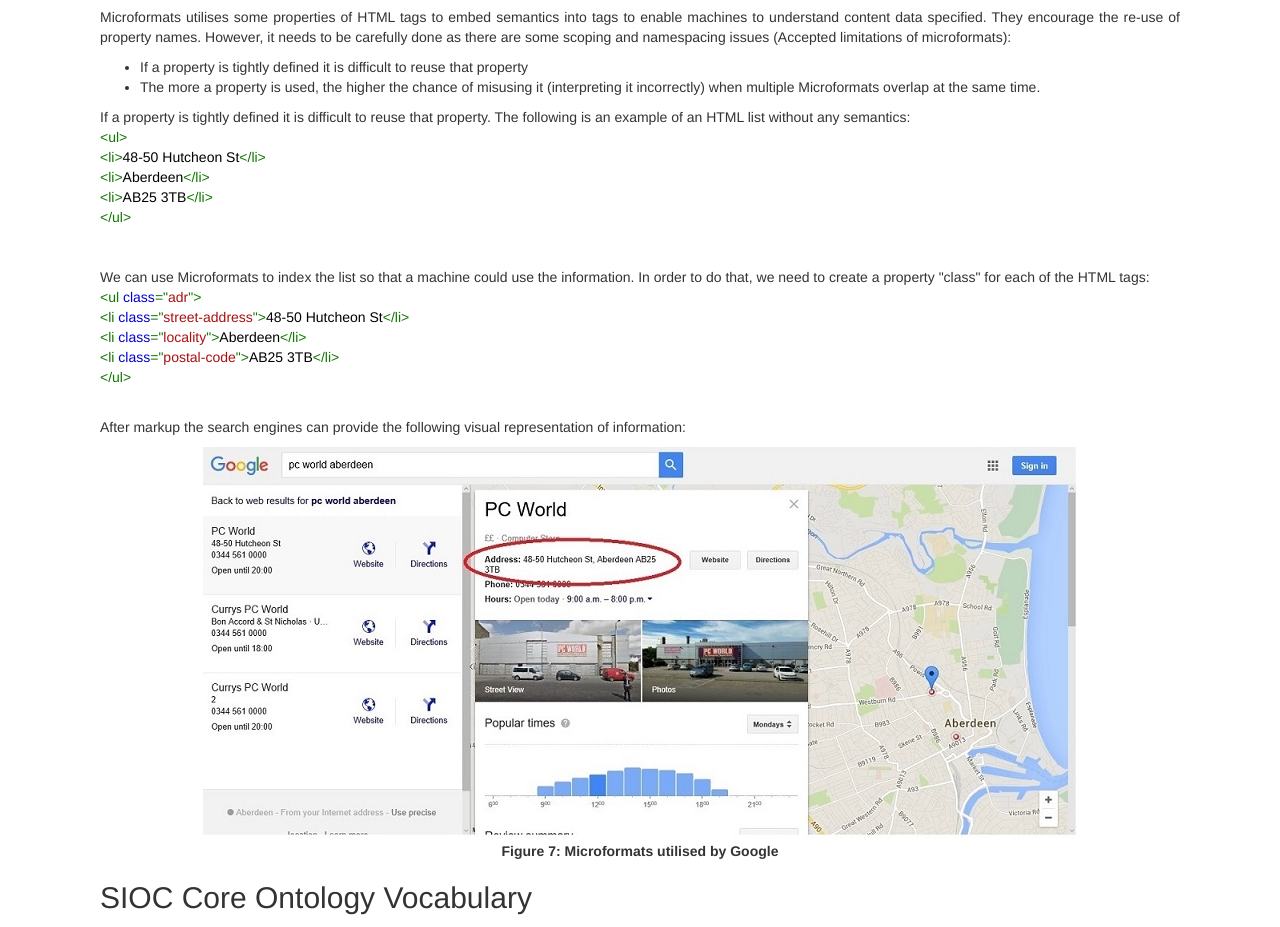
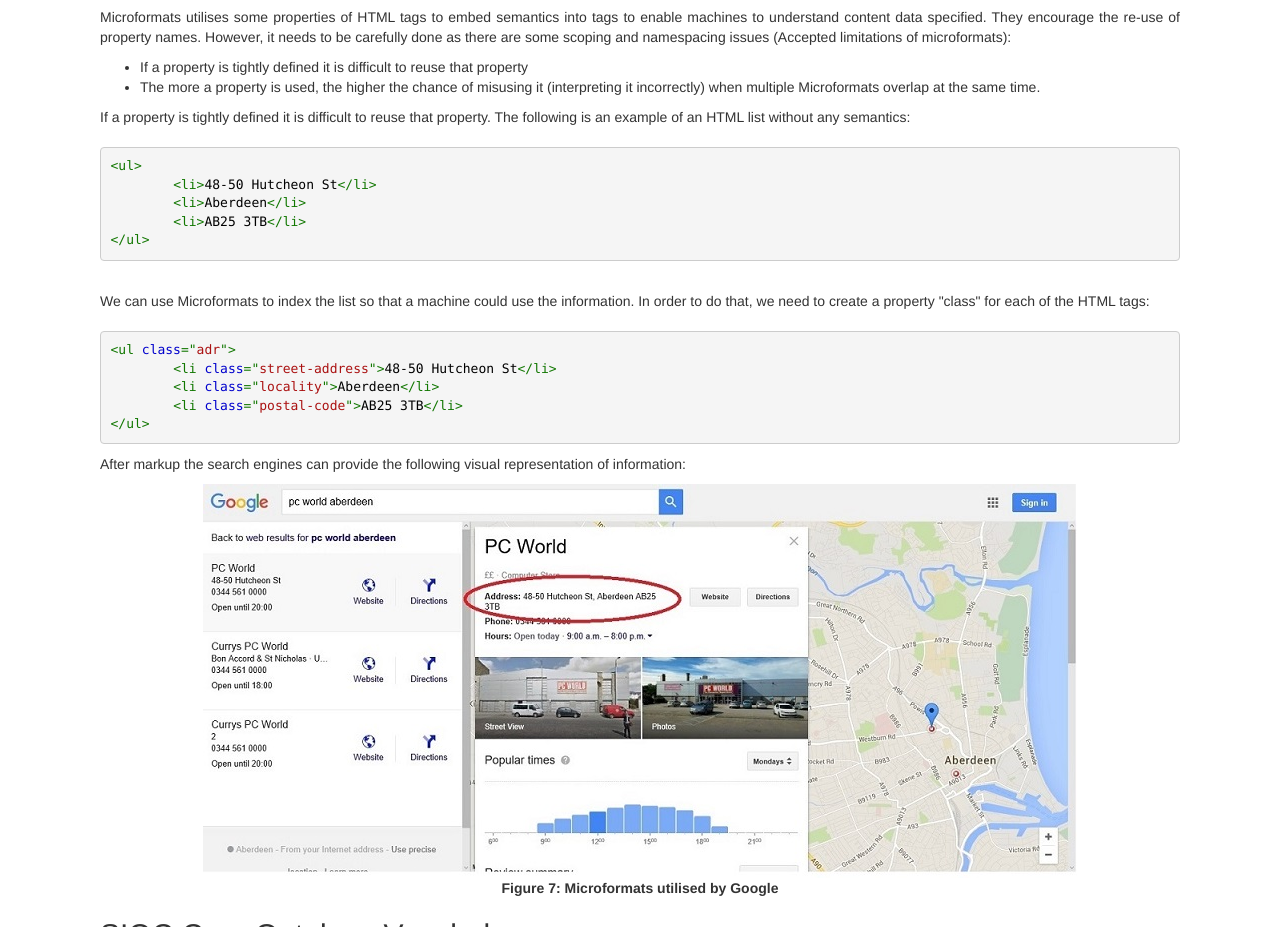
Before and after one commit to nenov92/Semantic-Web-Engineering, a plain HTML site: page index.html in a window 1280 px wide. Shown: the part 7652-8579 px from the top of the page. Drawn offline with Linux system fonts and the light colour scheme.

Commit message:
Final Commit - placed the microformat examples withing a <pre> tag

```diff
--- a/index.html
+++ b/index.html
@@ -387,37 +387,24 @@
 				</ul>If a property is tightly defined it is difficult to reuse that property.
 				The following is an example of an HTML list without any semantics:
 				<br />
-				<div class="codeblock greenText" >
-					&lt;ul&gt;
 				<br />
+<pre><div class="codeblock greenText" >&lt;ul&gt;
 	&lt;li&gt;48-50 Hutcheon St&lt;/li&gt;
-					<br />
 	&lt;li&gt;Aberdeen&lt;/li&gt;
-					<br />
 	&lt;li&gt;AB25 3TB&lt;/li&gt;
-					<br />
-					&lt;/ul&gt;
-				</div>
-
-				<br />
+&lt;/ul&gt;</div></pre>
 				<br />
 				We can use Microformats to index the list so that a machine could use the information.
 				In order to do that, we need to create a property "class" for each of the HTML tags:
 				<br />
-				<div class="codeblock greenText" >
-					&lt;ul class="adr"&gt;
 				<br />
+<pre><div class="codeblock greenText" >&lt;ul class="adr"&gt;
 	&lt;li class="street-address"&gt;48-50 Hutcheon St&lt;/li&gt;
-					<br />
 	&lt;li class="locality"&gt;Aberdeen&lt;/li&gt;
-					<br />
 	&lt;li class="postal-code"&gt;AB25 3TB&lt;/li&gt;
-					<br />
 &lt;/ul&gt;
-				</div>
-				<br />
+</div></pre>
 			</p>
-
 			<p> After markup the search engines can provide the following visual representation of information: </p>
 			<img src="images/microformatsSS.jpg" alt="Microformats Example" class="centered"/>
 			<div align="center"><b>Figure 7: Microformats utilised by Google</b></div>
```
Lines whose indentation alone changed are shown as unchanged.
